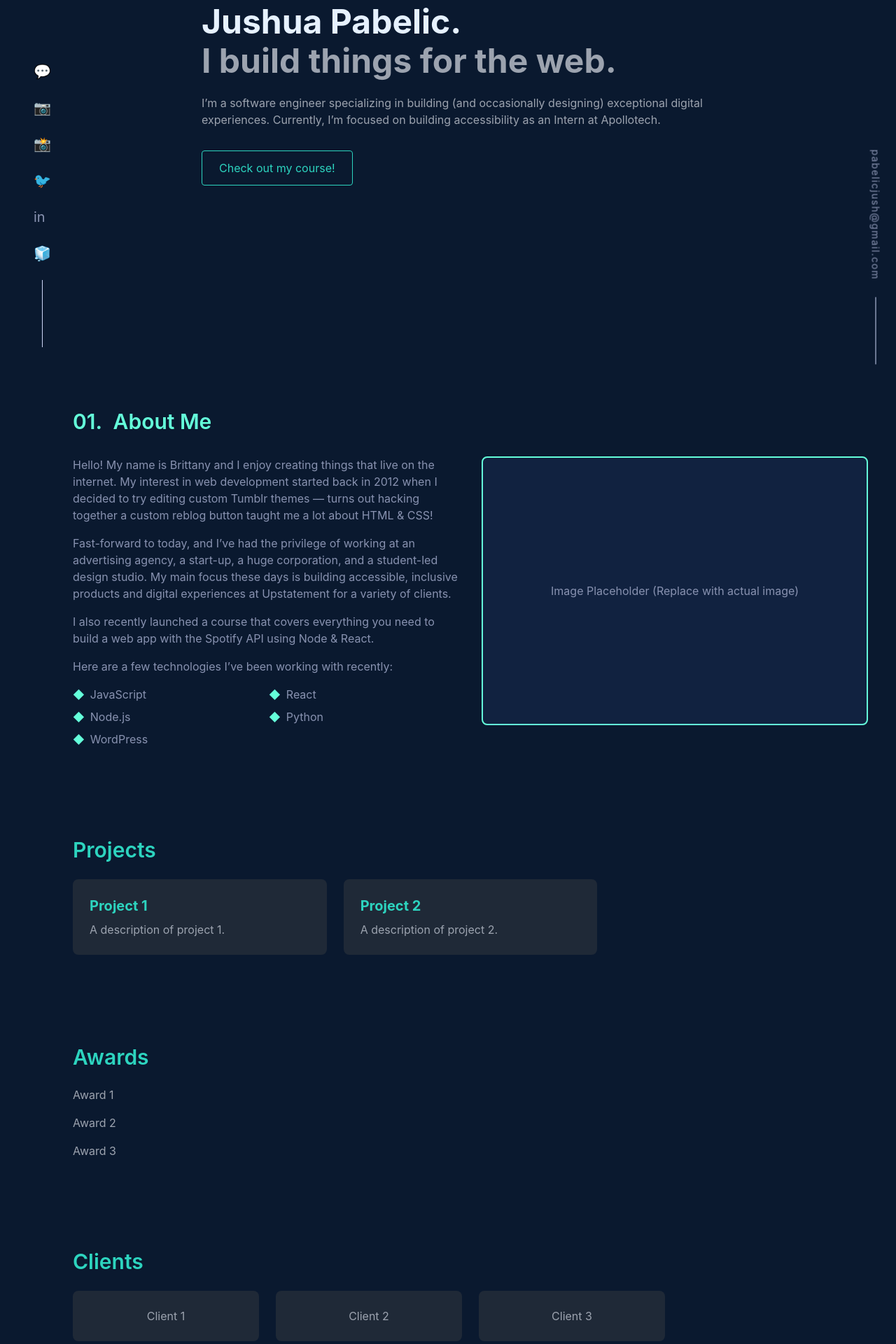
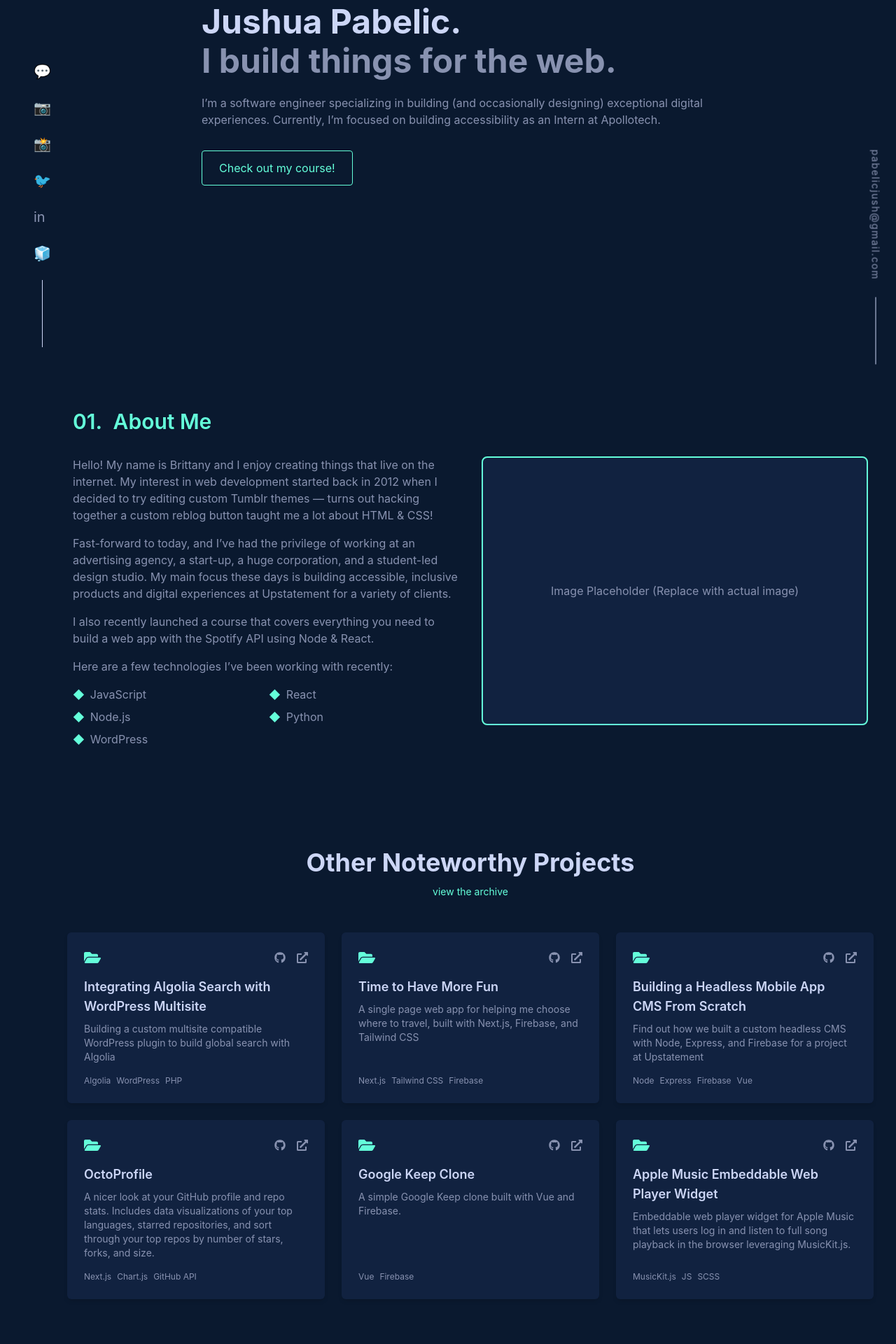
Before and after one commit to Pabelic1221/pabs-portfolio, a React (Create React App) app: page / in a window 1280 px wide. Shown: the part 280-2200 px from the top of the page at 70% size. Built offline with nearby package versions, Linux system fonts and the light colour scheme.

Commit message:
Update dependencies, integrate AOS for animations, and enhance project display with Framer Motion

```diff
--- a/package.json
+++ b/package.json
@@ -7,9 +7,11 @@
     "@testing-library/jest-dom": "^6.6.3",
     "@testing-library/react": "^16.3.0",
     "@testing-library/user-event": "^13.5.0",
-    "framer-motion": "^12.9.4",
+    "aos": "^2.3.4",
+    "framer-motion": "^12.10.4",
     "react": "^19.1.0",
     "react-dom": "^19.1.0",
+    "react-icons": "^5.5.0",
     "react-scripts": "5.0.1",
     "web-vitals": "^2.1.4"
   },
--- a/src/App.js
+++ b/src/App.js
@@ -1,24 +1,31 @@
-import React from 'react';
+import React, { useEffect } from 'react';
+import AOS from 'aos';
+import 'aos/dist/aos.css';
+
 import Navbar from './components/Navbar';
 import Hero from './components/Hero';
 import About from './components/About';
 import Projects from './components/Projects';
 import Awards from './components/Awards';
-import Clients from './components/Clients';
 import Contact from './components/Contact';
 import Footer from './components/Footer';
 import SocialSidebar from './components/SocialSidebar';
-import EmailSidebar from './components/EmailSidebar'; // 👈 Import EmailSidebar
+import EmailSidebar from './components/EmailSidebar';
 
 function App() {
+  useEffect(() => {
+    AOS.init({ duration: 800, once: true });
+  }, []);
+
   return React.createElement(
     'div',
     { className: 'bg-navy text-white min-h-screen relative' },
-    // Sticky Social Sidebar (Lower Left)
+
+    // Sticky Sidebars
     React.createElement(SocialSidebar),
     React.createElement(EmailSidebar),
 
-    // Main Content
+    // Main content
     React.createElement(
       'div',
       { className: 'ml-16' },
@@ -27,11 +34,9 @@ function App() {
       React.createElement(About),
       React.createElement(Projects),
       React.createElement(Awards),
-      React.createElement(Clients),
       React.createElement(Contact),
       React.createElement(Footer)
-    ),
-
+    )
   );
 }
 
--- a/src/components/About.js
+++ b/src/components/About.js
@@ -15,9 +15,14 @@ function About() {
         <h2 className="text-3xl font-semibold text-green mb-8">
           <span className="text-green mr-2">01.</span> About Me
         </h2>
+
         <div className="grid grid-cols-1 md:grid-cols-2 gap-8">
           {/* Left Column: Text Content */}
-          <div className="space-y-4">
+          <div
+            className="space-y-4"
+            data-aos="fade-up"
+            data-aos-delay="100"
+          >
             <p className="text-slate text-base">
               Hello! My name is Brittany and I enjoy creating things that live on the internet. My interest in web development started back in 2012 when I decided to try editing custom Tumblr themes — turns out hacking together a custom reblog button taught me a lot about HTML & CSS!
             </p>
@@ -38,8 +43,13 @@ function About() {
               ))}
             </ul>
           </div>
+
           {/* Right Column: Image Placeholder */}
-          <div className="relative">
+          <div
+            className="relative"
+            data-aos="fade-left"
+            data-aos-delay="200"
+          >
             <div className="w-full h-96 bg-light-navy rounded-lg flex items-center justify-center border-2 border-green">
               <span className="text-slate text-base">Image Placeholder (Replace with actual image)</span>
             </div>
--- a/src/components/Awards.js
+++ b/src/components/Awards.js
@@ -1,13 +1,27 @@
 import React from 'react';
 
 function Awards() {
+  const awardList = ['Award 1', 'Award 2', 'Award 3'];
+
   return (
-    <section className="py-16 text-white px-10">
+    <section className="py-16 text-white px-10 bg-light-navy" id="awards">
       <div className="max-w-7xl mx-auto">
-        <h2 className="text-3xl font-semibold text-teal-400">Awards</h2>
+        <h2
+          className="text-3xl font-semibold text-green"
+          data-aos="fade-up"
+        >
+          Awards
+        </h2>
         <ul className="mt-6 space-y-4">
-          {['Award 1', 'Award 2', 'Award 3'].map((award, index) => (
-            <li key={index} className="text-gray-400 text-base">{award}</li>
+          {awardList.map((award, index) => (
+            <li
+              key={index}
+              className="text-light-slate text-base"
+              data-aos="fade-up"
+              data-aos-delay={100 * (index + 1)} // staggered animation
+            >
+              {award}
+            </li>
           ))}
         </ul>
       </div>
--- a/src/components/Clients.js
+++ /dev/null
@@ -1,20 +0,0 @@
-import React from 'react';
-
-function Clients() {
-  return (
-    <section className="py-16 text-white px-10">
-      <div className="max-w-7xl mx-auto">
-        <h2 className="text-3xl font-semibold text-teal-400">Clients</h2>
-        <div className="grid grid-cols-2 sm:grid-cols-3 md:grid-cols-4 gap-6 mt-6">
-          {['Client 1', 'Client 2', 'Client 3'].map((client, index) => (
-            <div key={index} className="bg-gray-800 p-6 rounded-lg text-center">
-              <p className="text-gray-400 text-base">{client}</p>
-            </div>
-          ))}
-        </div>
-      </div>
-    </section>
-  );
-}
-
-export default Clients;
--- a/src/components/Hero.js
+++ b/src/components/Hero.js
@@ -2,17 +2,26 @@ import React from 'react';
 
 function Hero() {
   return (
-    <section className="min-h-screen text-white flex items-center justify-center px-10">
-      <div className="max-w-3xl">
-        <p className="text-teal-400 text-base">Hi, my name is</p>
-        <h1 className="text-5xl font-bold text-white mt-2">Jushua Pabelic.</h1>
-        <h2 className="text-5xl font-bold text-gray-400 mt-2">I build things for the web.</h2>
-        <p className="text-gray-400 text-base mt-6">
-        I’m a software engineer specializing in building (and occasionally designing) exceptional digital experiences. Currently, I’m focused on building accessibility as an Intern at Apollotech.
+    <section className="min-h-screen text-white flex items-center justify-center px-10 bg-navy" id="hero">
+      <div className="max-w-3xl" data-aos="fade-up" data-aos-duration="1000">
+        <p className="text-green text-base" data-aos="fade-up" data-aos-delay="100">
+          Hi, my name is
+        </p>
+        <h1 className="text-5xl font-bold text-lightest-slate mt-2" data-aos="fade-up" data-aos-delay="200">
+          Jushua Pabelic.
+        </h1>
+        <h2 className="text-5xl font-bold text-slate mt-2" data-aos="fade-up" data-aos-delay="300">
+          I build things for the web.
+        </h2>
+        <p className="text-slate text-base mt-6" data-aos="fade-up" data-aos-delay="400">
+          I’m a software engineer specializing in building (and occasionally designing) exceptional digital experiences.
+          Currently, I’m focused on building accessibility as an Intern at Apollotech.
         </p>
         <a
           href="#work"
-          className="mt-8 inline-block px-6 py-3 border border-teal-400 text-teal-400 rounded hover:bg-teal-400 hover:text-gray-900 transition-colors"
+          className="mt-8 inline-block px-6 py-3 border border-green text-green rounded hover:bg-green hover:text-navy transition-colors"
+          data-aos="fade-up"
+          data-aos-delay="500"
         >
           Check out my course!
         </a>
--- a/src/components/Projects.js
+++ b/src/components/Projects.js
@@ -1,21 +1,101 @@
-import React from 'react';
+import React, { useEffect } from 'react';
+import { FaFolderOpen, FaExternalLinkAlt, FaGithub } from 'react-icons/fa';
+import AOS from 'aos';
+import 'aos/dist/aos.css';
+import { motion } from 'framer-motion';
 
 function Projects() {
   const projectList = [
-    { name: 'Project 1', description: 'A description of project 1.' },
-    { name: 'Project 2', description: 'A description of project 2.' },
+    {
+      title: 'Integrating Algolia Search with WordPress Multisite',
+      description: 'Building a custom multisite compatible WordPress plugin to build global search with Algolia',
+      tech: ['Algolia', 'WordPress', 'PHP'],
+      link: '#',
+      github: '#',
+    },
+    {
+      title: 'Time to Have More Fun',
+      description: 'A single page web app for helping me choose where to travel, built with Next.js, Firebase, and Tailwind CSS',
+      tech: ['Next.js', 'Tailwind CSS', 'Firebase'],
+      link: '#',
+      github: '#',
+    },
+    {
+      title: 'Building a Headless Mobile App CMS From Scratch',
+      description: 'Find out how we built a custom headless CMS with Node, Express, and Firebase for a project at Upstatement',
+      tech: ['Node', 'Express', 'Firebase', 'Vue'],
+      link: '#',
+      github: '#',
+    },
+    {
+      title: 'OctoProfile',
+      description: 'A nicer look at your GitHub profile and repo stats. Includes data visualizations of your top languages, starred repositories, and sort through your top repos by number of stars, forks, and size.',
+      tech: ['Next.js', 'Chart.js', 'GitHub API'],
+      link: '#',
+      github: '#',
+    },
+    {
+      title: 'Google Keep Clone',
+      description: 'A simple Google Keep clone built with Vue and Firebase.',
+      tech: ['Vue', 'Firebase'],
+      link: '#',
+      github: '#',
+    },
+    {
+      title: 'Apple Music Embeddable Web Player Widget',
+      description: 'Embeddable web player widget for Apple Music that lets users log in and listen to full song playback in the browser leveraging MusicKit.js.',
+      tech: ['MusicKit.js', 'JS', 'SCSS'],
+      link: '#',
+      github: '#',
+    },
   ];
 
+  useEffect(() => {
+    // Initialize AOS
+    AOS.init({
+      duration: 1000, // Animation duration
+      once: true, // Animation happens once
+      easing: 'ease-out', // Smooth easing
+    });
+  }, []);
+
   return (
-    <section id="work" className="py-16 text-white px-10">
-      <div className="max-w-7xl mx-auto">
-        <h2 className="text-3xl font-semibold text-teal-400">Projects</h2>
-        <div className="grid grid-cols-1 sm:grid-cols-2 md:grid-cols-3 gap-6 mt-6">
+    <section id="work" className="py-20 px-6 bg-dark-navy text-white">
+      <div className="max-w-6xl mx-auto">
+        <h2 className="text-3xl sm:text-4xl font-bold text-center text-lightest-slate mb-3">Other Noteworthy Projects</h2>
+        <p className="text-center text-green text-sm mb-12 cursor-pointer hover:underline">view the archive</p>
+
+        <div className="grid grid-cols-1 sm:grid-cols-2 lg:grid-cols-3 gap-6">
           {projectList.map((project, index) => (
-            <div key={index} className="bg-gray-800 p-6 rounded-lg">
-              <h3 className="text-xl font-bold text-teal-400">{project.name}</h3>
-              <p className="mt-2 text-gray-400">{project.description}</p>
-            </div>
+            <motion.div
+              key={index}
+              data-aos="fade-up" // AOS animation effect
+              className="bg-light-navy p-6 rounded-md shadow-md transform transition-transform duration-300 ease-in-out hover:-translate-y-2 hover:shadow-lg flex flex-col justify-between"
+              initial={{ opacity: 0 }}
+              animate={{ opacity: 1 }}
+              transition={{ opacity: { duration: 1 } }} // Duration of fade-in
+            >
+              <div className="flex items-center justify-between mb-4">
+                <FaFolderOpen className="text-green text-2xl" />
+                <div className="flex space-x-4">
+                  <a href={project.github} target="_blank" rel="noopener noreferrer" className="text-slate hover:text-green transition-colors">
+                    <FaGithub />
+                  </a>
+                  <a href={project.link} target="_blank" rel="noopener noreferrer" className="text-slate hover:text-green transition-colors">
+                    <FaExternalLinkAlt />
+                  </a>
+                </div>
+              </div>
+
+              <h3 className="text-lg font-semibold text-lightest-slate mb-2">{project.title}</h3>
+              <p className="text-sm text-slate mb-4">{project.description}</p>
+
+              <ul className="flex flex-wrap gap-2 mt-auto text-xs text-slate">
+                {project.tech.map((tech, i) => (
+                  <li key={i}>{tech}</li>
+                ))}
+              </ul>
+            </motion.div>
           ))}
         </div>
       </div>
```
Also changed, not shown: 1 other file (tests, documents, lock files or other folders).
